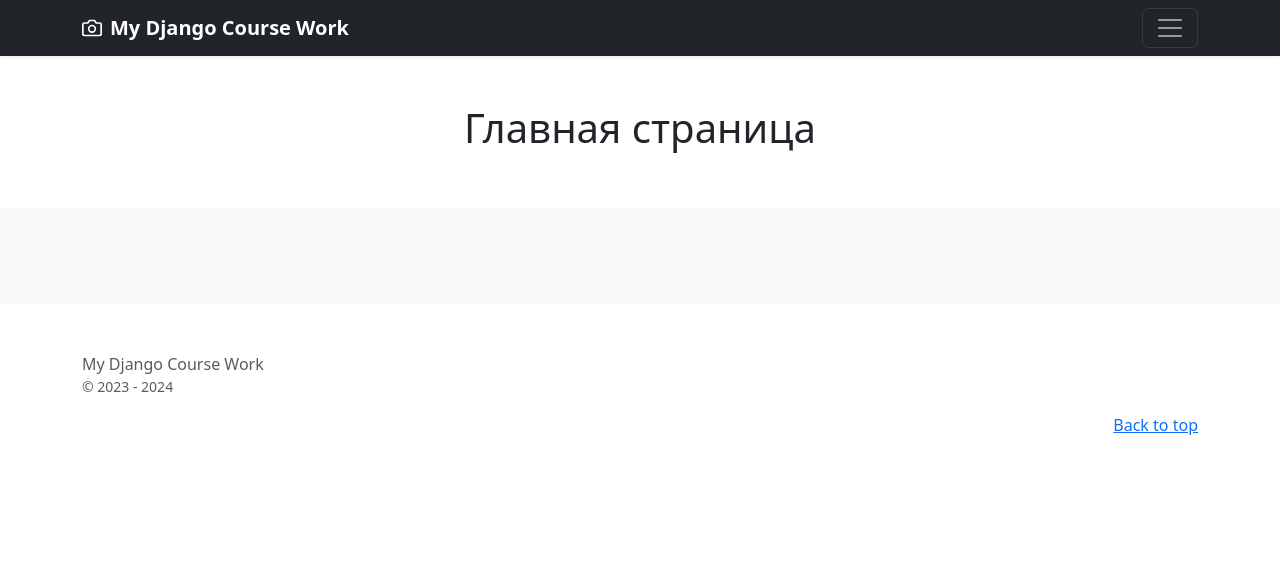
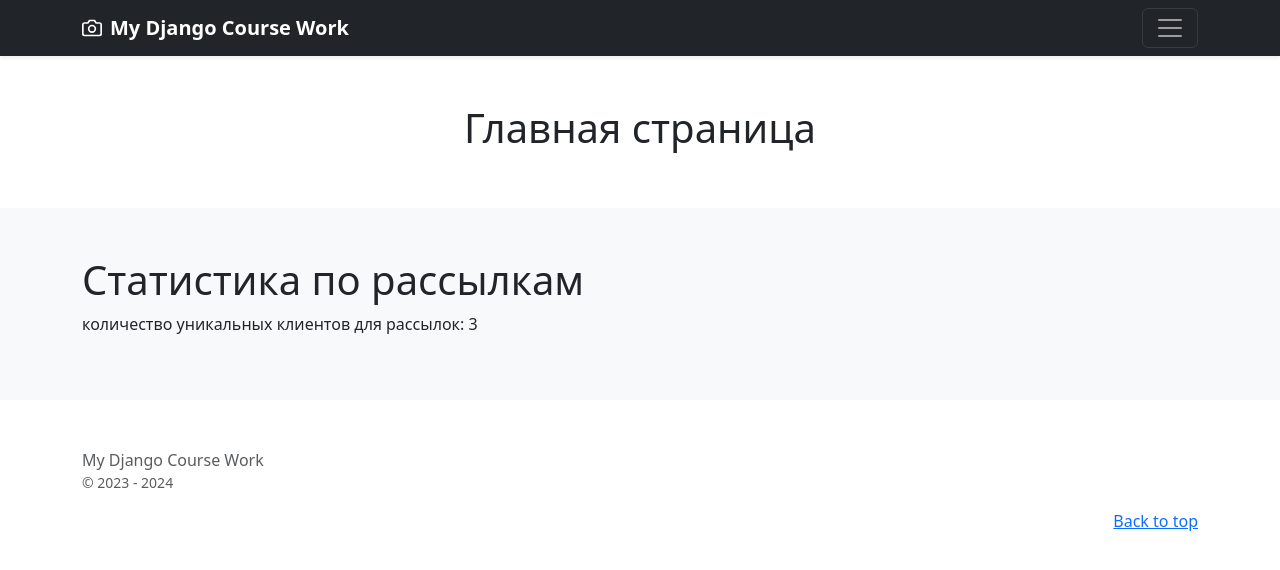
Before and after one commit to skysaika/cworkdjango, a Django app: page / in a window 1280 px wide. Shown: the top 570 px of the page. Run offline with Django 5.2, Linux system fonts and the light colour scheme; data comes from the database, SQL or seed files in the repository; some libraries are stand-ins or nearby versions.

Commit message:
Add unique_clients_count to index.html

```diff
--- a/main/templates/main/index.html
+++ b/main/templates/main/index.html
@@ -2,11 +2,11 @@
 {% load static %}
 
 {% block content %}
-{#<h1>Статистика по рассылкам</h1>#}
+<h1>Статистика по рассылкам</h1>
 {#    <p>всего рассылок: {{ total_mailings }}</p>#}
 {#    <p>активных рассылок:</p>#}
 {#    <p>создано рассылок:</p>#}
 {#    <p>запущено рассылок:</p>#}
-{#    <p>количество уникальных клиентов для рассылок: {{ total_unique_emails }}</p>#}
+    <p>количество уникальных клиентов для рассылок: {{ unique_clients_count }}</p>
 
 {% endblock %}
--- a/main/views.py
+++ b/main/views.py
@@ -1,5 +1,7 @@
 from django.shortcuts import render
 from django.views.generic import TemplateView
+
+from clients.models import Client
 
 
 class IndexView(TemplateView):
@@ -8,3 +10,10 @@ class IndexView(TemplateView):
     extra_context = {
         'title': 'Главная страница',
     }
+
+    def get_context_data(self, **kwargs):
+        """Добавляем количество уникальных клиентов в контекст."""
+        context = super().get_context_data(**kwargs)
+        unique_clients_count = Client.objects.values('email').distinct().count()
+        context['unique_clients_count'] = unique_clients_count
+        return context
```
